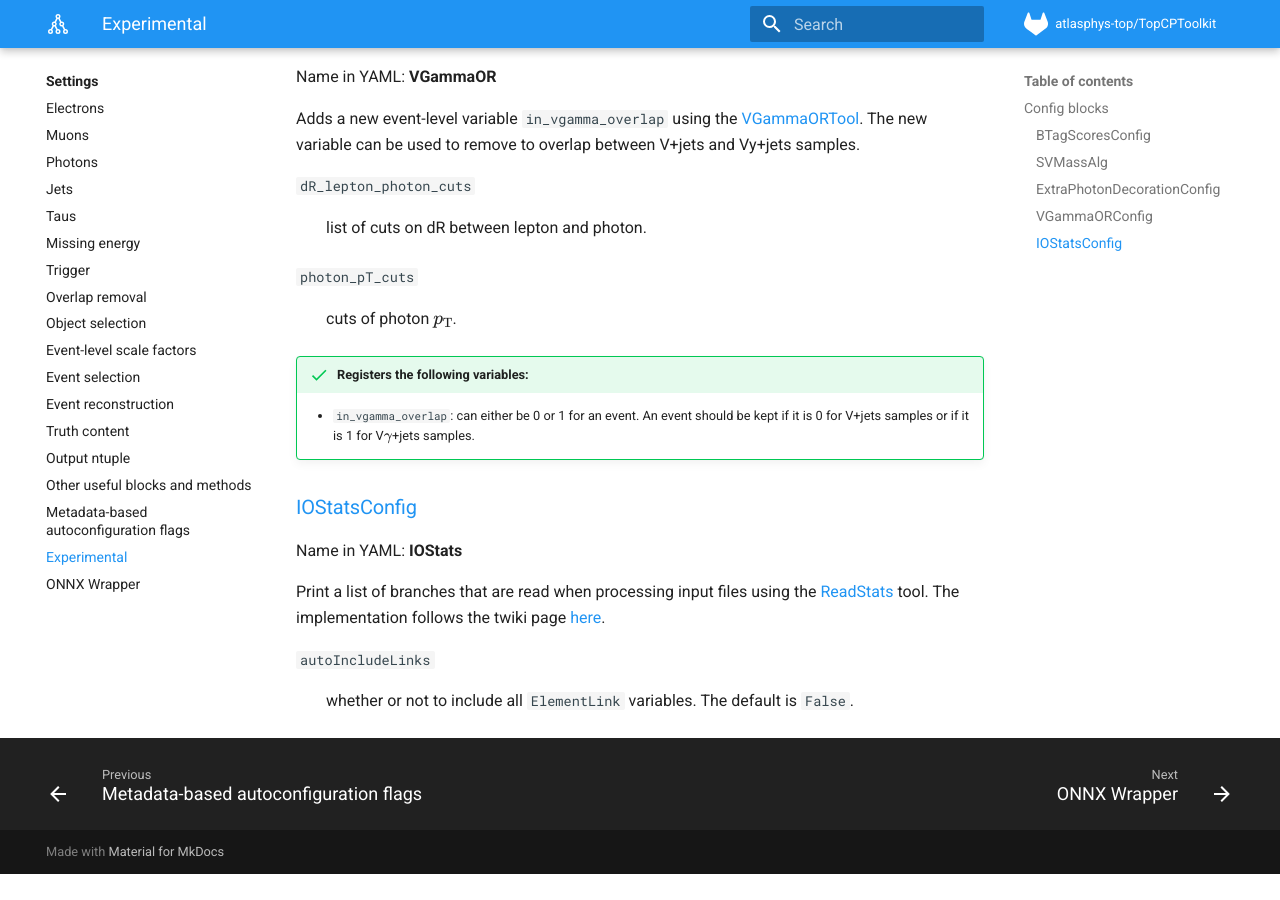
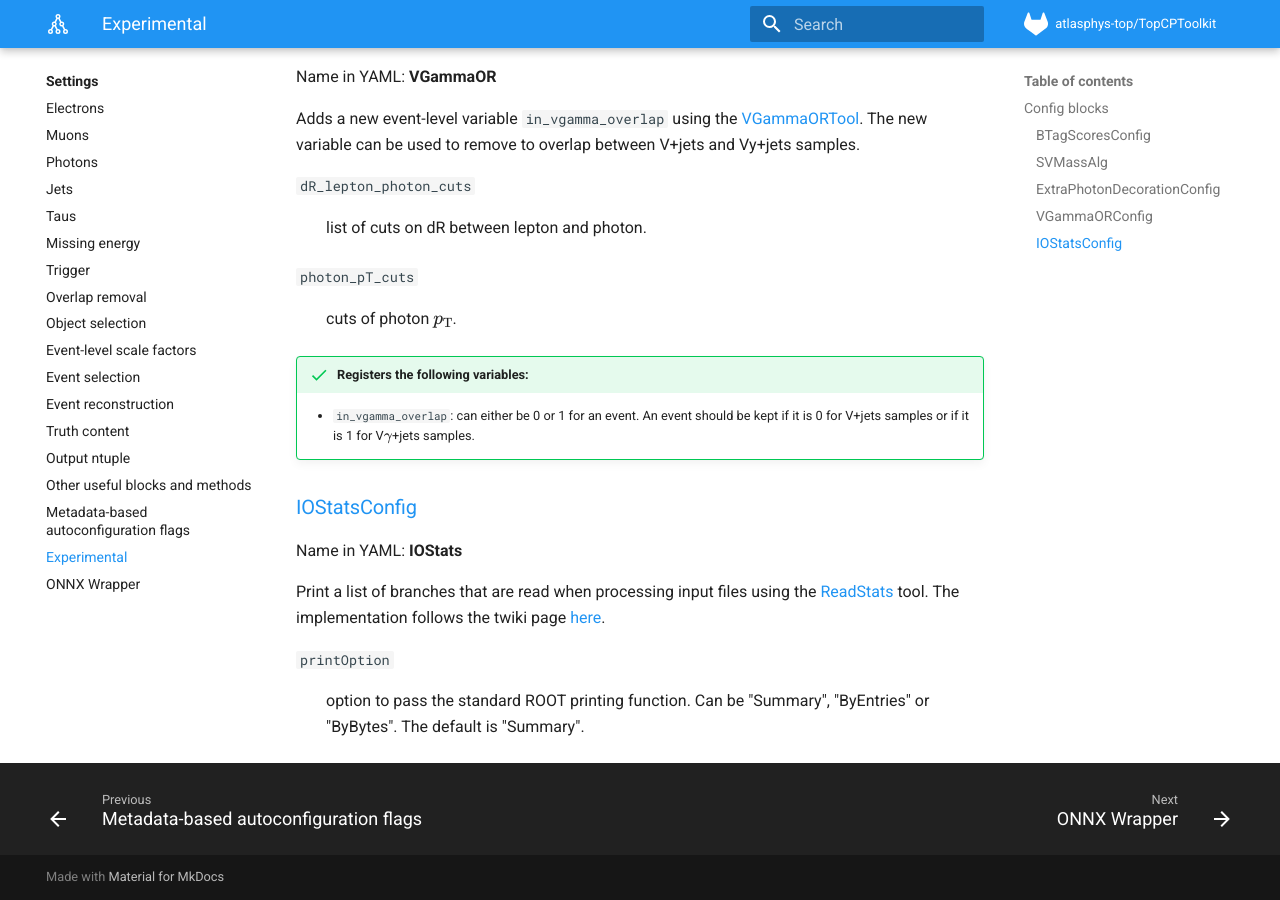
Before and after one commit to SuperNova76/TopCPToolKit, an MkDocs documentation site: the page built from docs/settings/experimental.md, in a window 1280 px wide and 900 px high, scrolled down 1883 px. Built offline with MkDocs 1.6.1 and Material for MkDocs 9.7.7, drawn with Linux system fonts in a browser that asks for light colours; formulas are drawn with MathJax 3; before the commit the page ends 2757 px from its top, so only the background shows below that.

Commit message:
update docs for IOStats alg

```diff
--- a/docs/settings/experimental.md
+++ b/docs/settings/experimental.md
@@ -78,5 +78,5 @@ Name in YAML: **IOStats**
 
 Print a list of branches that are read when processing input files using the [ReadStats](https://acode-browser1.usatlas.bnl.gov/lxr/source/athena/Event/xAOD/xAODCore/xAODCore/tools/ReadStats.h) tool. The implementation follows the twiki page [here](https://twiki.cern.ch/twiki/bin/view/AtlasProtected/DerivationFramework#Checking_What_Branches_an_Analys).
 
-`autoIncludeLinks`
-:   whether or not to include all `ElementLink` variables. The default is `False`.
+`printOption`
+:   option to pass the standard ROOT printing function. Can be "Summary", "ByEntries" or "ByBytes". The default is "Summary".
```
